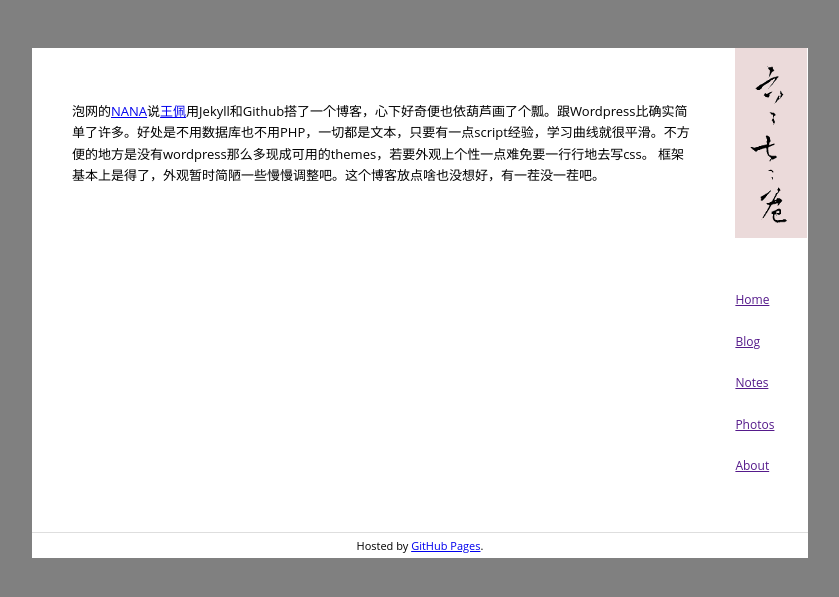
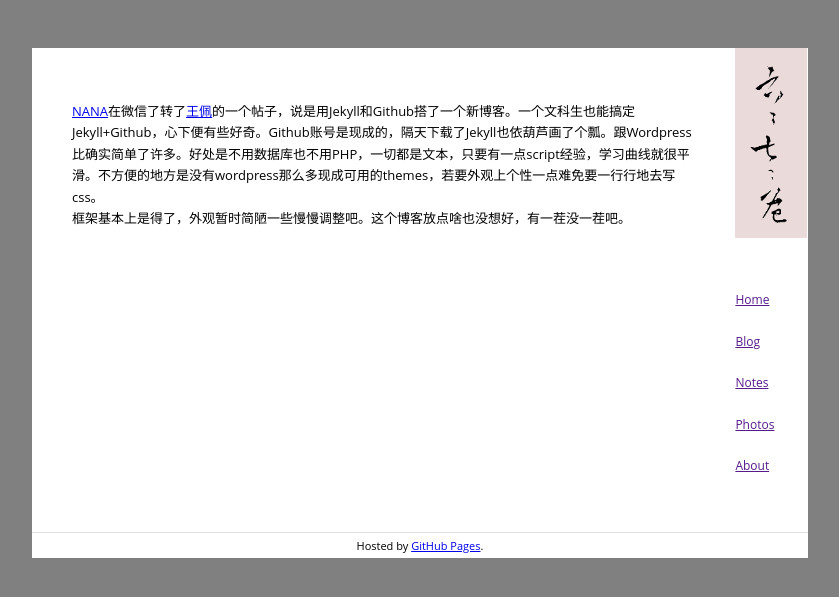
Before and after one commit to wangguanzhou/wangguanzhou.github.io, a Jekyll site: the page built from _posts/2014-11-28-blog-again.md, in a window 1280 px wide. Shown: the top 597 px of the page, without its empty margins (220-1059 px from the left). Built offline with Jekyll 4.4.1, drawn with Linux system fonts in a browser that asks for light colours.

Commit message:
new post

```diff
--- a/_posts/2014-11-28-blog-again.md
+++ b/_posts/2014-11-28-blog-again.md
@@ -3,5 +3,6 @@ layout: default
 title: Jekyll
 category: blogs
 ---
-泡网的[NANA](http://nana.blog.paowang.net)说[王佩](http://wangpei.me)用Jekyll和Github搭了一个博客，心下好奇便也依葫芦画了个瓢。跟Wordpress比确实简单了许多。好处是不用数据库也不用PHP，一切都是文本，只要有一点script经验，学习曲线就很平滑。不方便的地方是没有wordpress那么多现成可用的themes，若要外观上个性一点难免要一行行地去写css。
+[NANA](http://nana.blog.paowang.net)在微信了转了[王佩](http://wangpei.me)的一个帖子，说是用Jekyll和Github搭了一个新博客。一个文科生也能搞定Jekyll+Github，心下便有些好奇。Github账号是现成的，隔天下载了Jekyll也依葫芦画了个瓢。跟Wordpress比确实简单了许多。好处是不用数据库也不用PHP，一切都是文本，只要有一点script经验，学习曲线就很平滑。不方便的地方是没有wordpress那么多现成可用的themes，若要外观上个性一点难免要一行行地去写css。<br
+/>
 框架基本上是得了，外观暂时简陋一些慢慢调整吧。这个博客放点啥也没想好，有一茬没一茬吧。
```
Also changed, not shown: _posts/2014-11-28-ren.md (added, +10 -0 lines).
